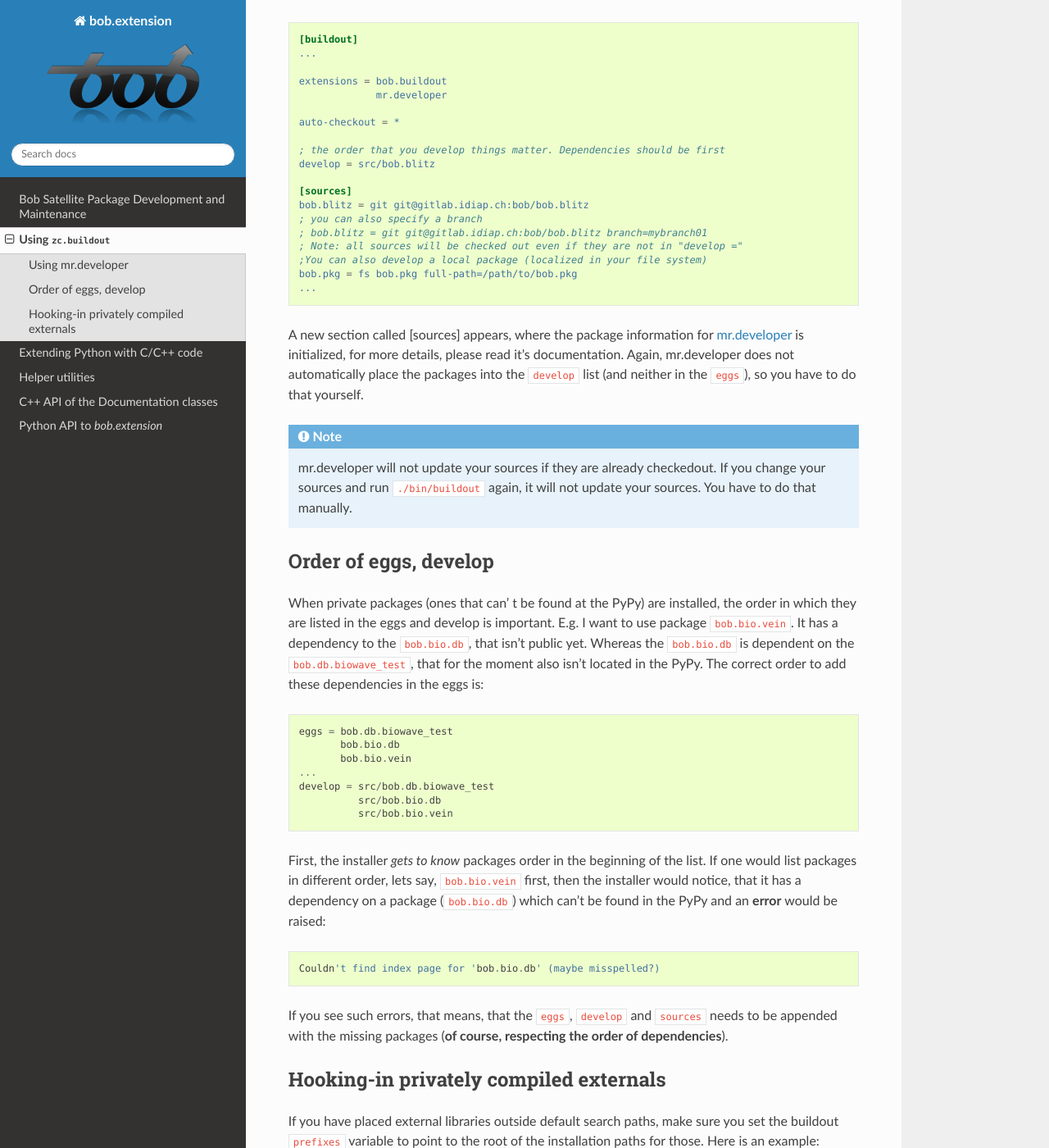
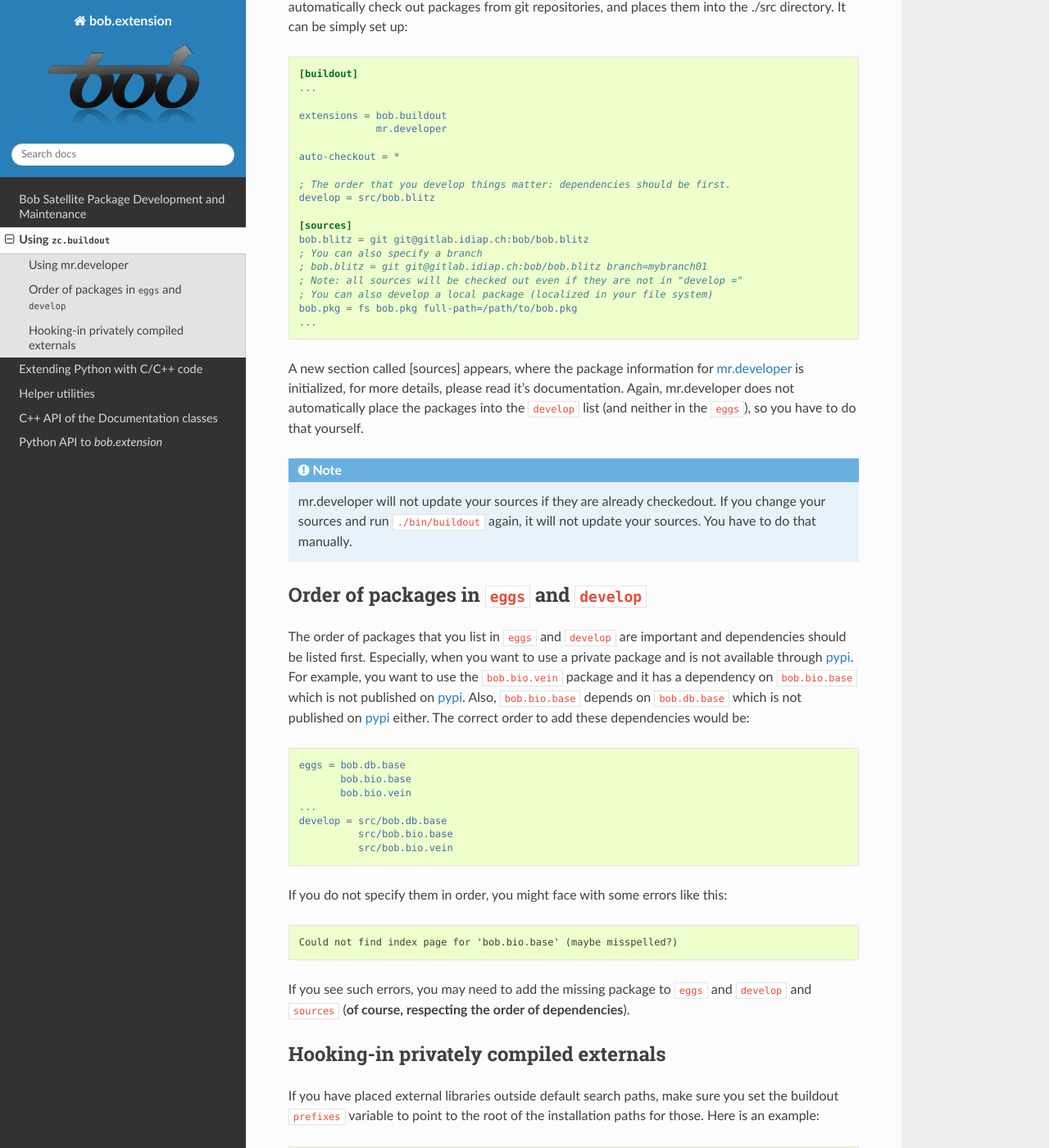
Before and after one commit to bioidiap/bob.extension, a Sphinx documentation site: the page built from doc/buildout.rst, in a window 1280 px wide and 1400 px high, scrolled down 2084 px. Shown: the whole window at 82% size. Built offline with Sphinx 7.4.7 and the Read the Docs theme 2.0.0, drawn with Linux system fonts in a browser that asks for light colours; formulas are drawn with MathJax 3; the version number could not be read and is left out; some of the changed text lies outside the part shown.

Commit message:
Fix documentation

```diff
--- a/doc/buildout.rst
+++ b/doc/buildout.rst
@@ -6,8 +6,7 @@ installed on the current environment. `Our custom buildout
 extension <https://pypi.python.org/pypi/bob.buildout>`__ will hook-in
 externally compiled software from that configuration file.
 
-For any of the supported installation methods the key-idea is always the
-same: for every project, you create a new environment that contains the
+The key-idea is that for every project, you create a new environment that contains the
 packages you need for the task. A project may be a product you are
 working on or a research paper, for you which you will publish
 reproducible results. Each environment will be isolated so there is low
@@ -78,7 +78,7 @@ download and install packages (and dependencies) locally:
 
 .. note::
 
-    you can specify a different config file with the ``-c`` option:
+    Buildout by default looks for ``buildout.cfg`` in your current folder and uses that configuration file. You can specify a different config file with the ``-c`` option:
 
     .. code:: sh
 
@@ -119,15 +119,15 @@ places them into the ./src directory. It can be simply set up:
 
     auto-checkout = *
 
-    ; the order that you develop things matter. Dependencies should be first
+    ; The order that you develop things matter: dependencies should be first.
     develop = src/bob.blitz
 
     [sources]
     bob.blitz = git git@gitlab.idiap.ch:bob/bob.blitz
-    ; you can also specify a branch
+    ; You can also specify a branch
     ; bob.blitz = git git@gitlab.idiap.ch:bob/bob.blitz branch=mybranch01
     ; Note: all sources will be checked out even if they are not in "develop ="
-    ;You can also develop a local package (localized in your file system)
+    ; You can also develop a local package (localized in your file system)
     bob.pkg = fs bob.pkg full-path=/path/to/bob.pkg
     ...
 
@@ -145,40 +145,32 @@ yourself.
     again, it will not update your sources. You have to do that
     manually.
 
-Order of eggs, develop
-----------------------
+Order of packages in ``eggs`` and ``develop``
+---------------------------------------------
 
-When private packages (ones that can' t be found at the PyPy) are
-installed, the order in which they are listed in the eggs and develop is
-important. E.g. I want to use package ``bob.bio.vein``. It has a
-dependency to the ``bob.bio.db``, that isn't public yet. Whereas the
-``bob.bio.db`` is dependent on the ``bob.db.biowave_test``, that for the
-moment also isn't located in the PyPy. The correct order to add these
-dependencies in the eggs is:
+The order of packages that you list in ``eggs`` and ``develop`` are important and dependencies should be listed first.
+Especially, when you want to use a private package and is not available through `pypi`_.
+For example, you want to use the ``bob.bio.vein`` package and it has a dependency on ``bob.bio.base`` which is not published on `pypi`_.
+Also, ``bob.bio.base`` depends on ``bob.db.base`` which is not published on `pypi`_ either.
+The correct order to add these dependencies would be:
 
-::
+.. code:: ini
 
-    eggs = bob.db.biowave_test
-           bob.bio.db
+    eggs = bob.db.base
+           bob.bio.base
            bob.bio.vein
     ...
-    develop = src/bob.db.biowave_test
-              src/bob.bio.db
+    develop = src/bob.db.base
+              src/bob.bio.base
               src/bob.bio.vein
 
-First, the installer *gets to know* packages order in the beginning of the
-list. If one would list packages in different order, lets say,
-``bob.bio.vein`` first, then the installer would notice, that it has a
-dependency on a package (``bob.bio.db``) which can't be found in the
-PyPy and an **error** would be raised:
+If you do not specify them in order, you might face with some errors like this::
 
-::
+   Could not find index page for 'bob.bio.base' (maybe misspelled?)
 
-   Couldn't find index page for 'bob.bio.db' (maybe misspelled?)
+If you see such errors, you may need to add the missing package to ``eggs`` and ``develop`` and ``sources`` (**of course,
+respecting the order of dependencies**).
 
-If you see such errors, that means, that the ``eggs``, ``develop`` and
-``sources`` needs to be appended with the missing packages (**of course,
-respecting the order of dependencies**).
 
 Hooking-in privately compiled externals
 ---------------------------------------
--- a/doc/extension.rst
+++ b/doc/extension.rst
@@ -23,7 +23,7 @@ You can check it out by:
 
 .. code-block:: sh
 
-  $ wget https://gitlab.idiap.ch/bo/bob.extension/raw/master/examples/bob.example.extension.tar.bz2
+  $ wget https://gitlab.idiap.ch/bob/bob.extension/raw/master/bob/extension/data/bob.example.extension.tar.bz2
   $ tar -xjf bob.example.extension.tar.bz2
   $ cd bob.example.extension
 
--- a/doc/links.rst
+++ b/doc/links.rst
@@ -16,7 +16,7 @@
 .. _pep 386: http://www.python.org/dev/peps/pep-0386/
 .. _python: http://www.python.org
 .. _pypi: http://pypi.python.org
-.. _satellite packages: https://gitlab.idiap.ch/bob/bob/wikis/Packages
+.. _satellite packages: https://www.idiap.ch/software/bob/packages
 .. _setuptools: https://setuptools.readthedocs.io
 .. _sphinx: http://sphinx.pocoo.org
 .. _zc.buildout: http://pypi.python.org/pypi/zc.buildout/
```
Also changed, not shown: other parts of doc/buildout.rst (+4 -3 lines), doc/guide.rst (+24 -10 lines).
